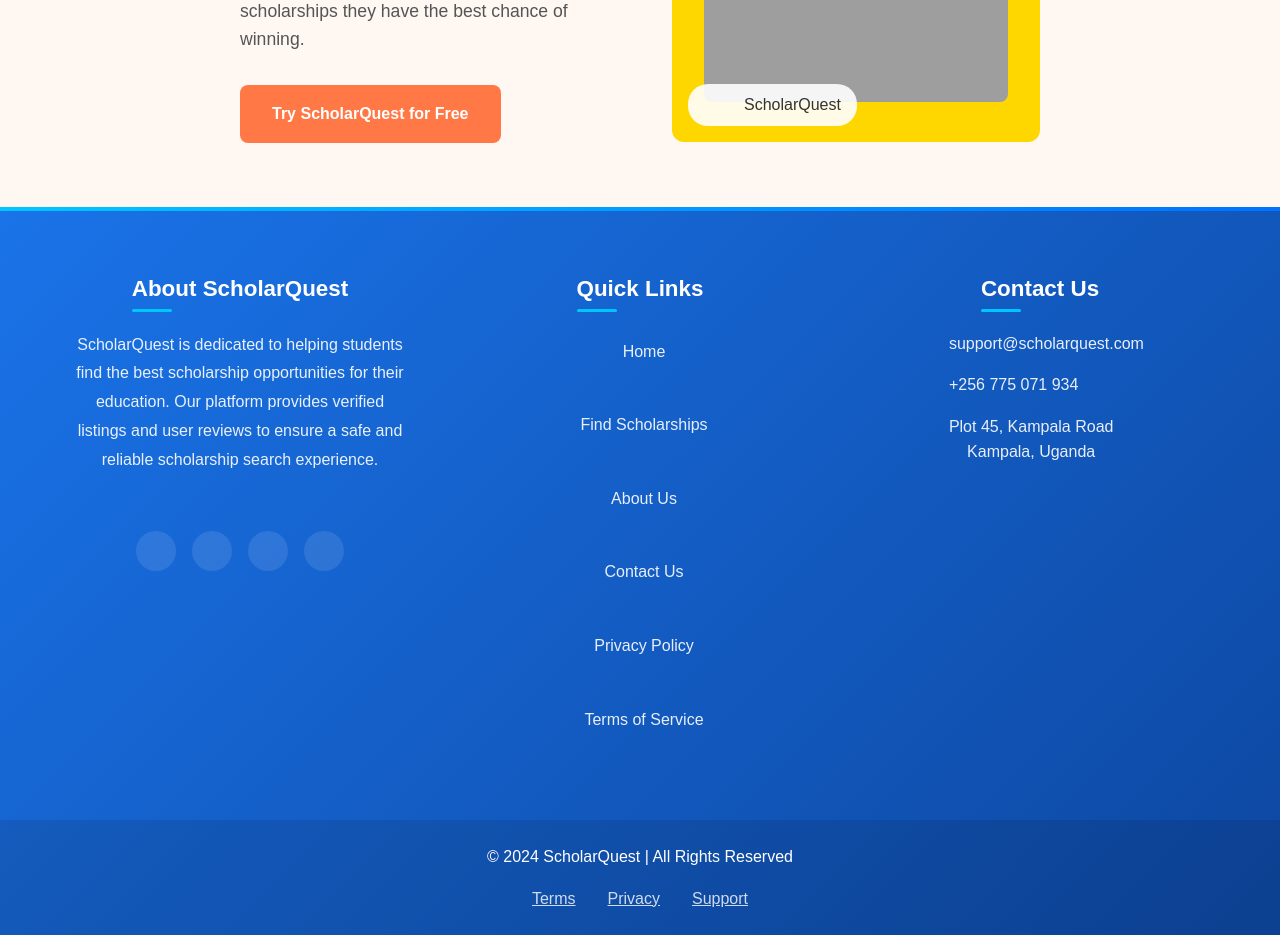
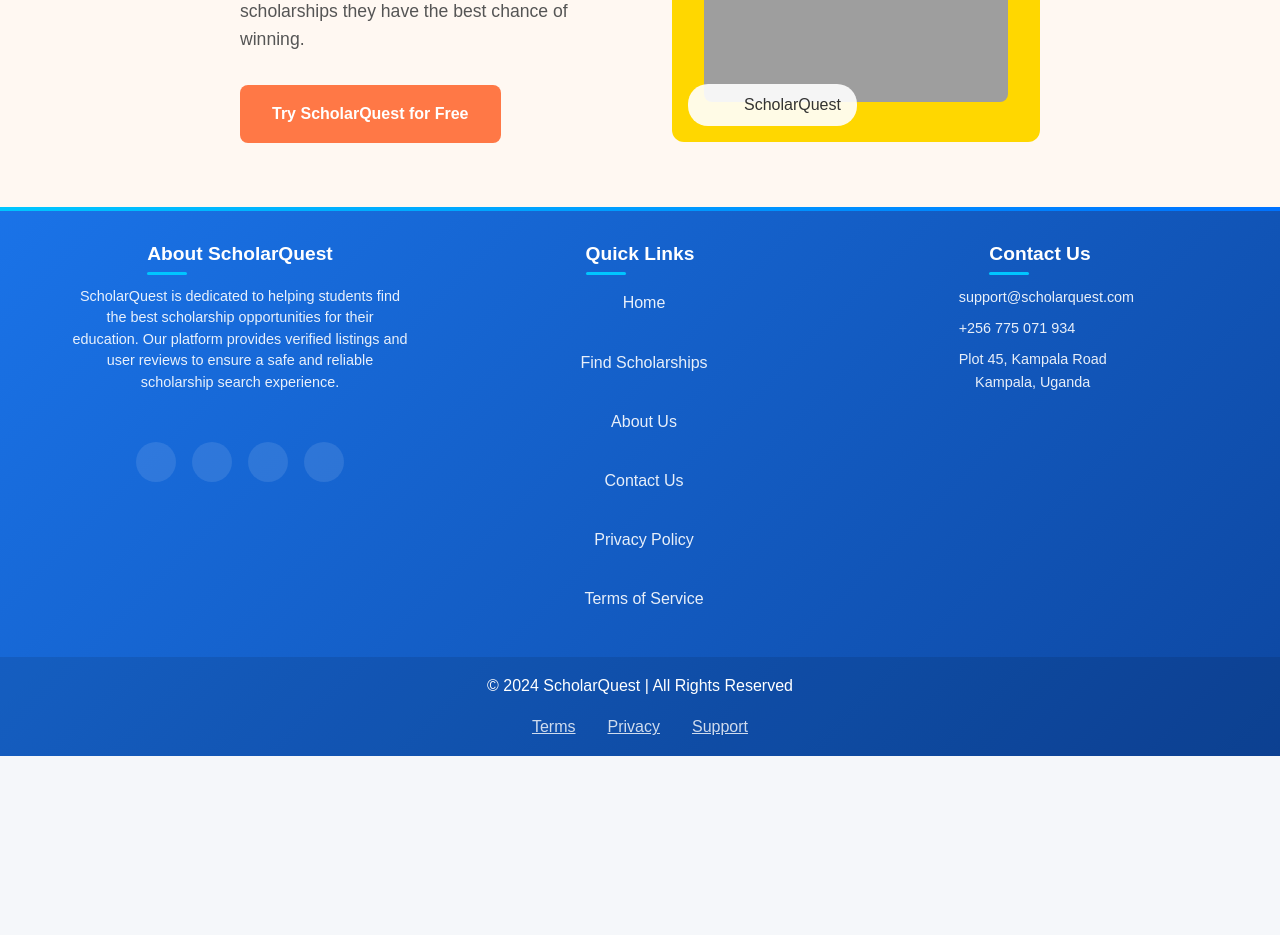
Before and after one commit to GhostInTheMach/ScholarshipFInder, a PHP site: page /pages/about.html in a window 1280 px wide. Shown: the part 1833-2768 px from the top of the page. After the commit the page ends 2589 px from the top, so only its background shows below. Run offline with PHP 8.4, Linux system fonts and the light colour scheme; grey boxes are pictures that could not be loaded.

Commit message:
reduced hero section of the footer

```diff
--- a/assets/css/about.css
+++ b/assets/css/about.css
@@ -80,7 +80,7 @@
 .footer {
     background: linear-gradient(135deg, #1a73e8 0%, #0d47a1 100%);
     color: white;
-    padding: 4rem 0 0;
+    padding: 2rem 0 0;
     position: relative;
     overflow: hidden;
 }
@@ -106,9 +106,9 @@
 
 .footer-title {
     color: #fff;
-    font-size: 1.4rem;
+    font-size: 1.2rem;
     font-weight: 600;
-    margin-bottom: 1.5rem;
+    margin-bottom: 1rem;
     position: relative;
     display: inline-block;
 }
@@ -126,8 +126,9 @@
 
 .footer-description {
     color: rgba(255, 255, 255, 0.9);
-    line-height: 1.8;
-    margin-bottom: 2rem;
+    line-height: 1.5;
+    margin-bottom: 1.5rem;
+    font-size: 0.9rem;
 }
 
 .footer-links {
@@ -137,7 +138,7 @@
 }
 
 .footer-links li {
-    margin-bottom: 1rem;
+    margin-bottom: 0.5rem;
 }
 
 .footer-links a {
@@ -147,7 +148,7 @@
     align-items: center;
     gap: 0.5rem;
     transition: all 0.3s ease;
-    padding: 0.5rem 0;
+    padding: 0.3rem 0;
 }
 
 .footer-links a:hover {
@@ -162,11 +163,12 @@
 }
 
 .contact-info li {
-    margin-bottom: 1rem;
+    margin-bottom: 0.5rem;
     display: flex;
     align-items: center;
     gap: 0.8rem;
     color: rgba(255, 255, 255, 0.9);
+    font-size: 0.9rem;
 }
 
 .contact-info i {
@@ -177,6 +179,7 @@
 .social-links {
     display: flex;
     gap: 1rem;
+    margin-top: 1rem;
 }
 
 .social-link {
@@ -198,8 +201,8 @@
 }
 
 .footer-bottom {
-    margin-top: 4rem;
-    padding: 1.5rem 0;
+    margin-top: 2rem;
+    padding: 1rem 0;
     background: rgba(0, 0, 0, 0.1);
     text-align: center;
 }
```
